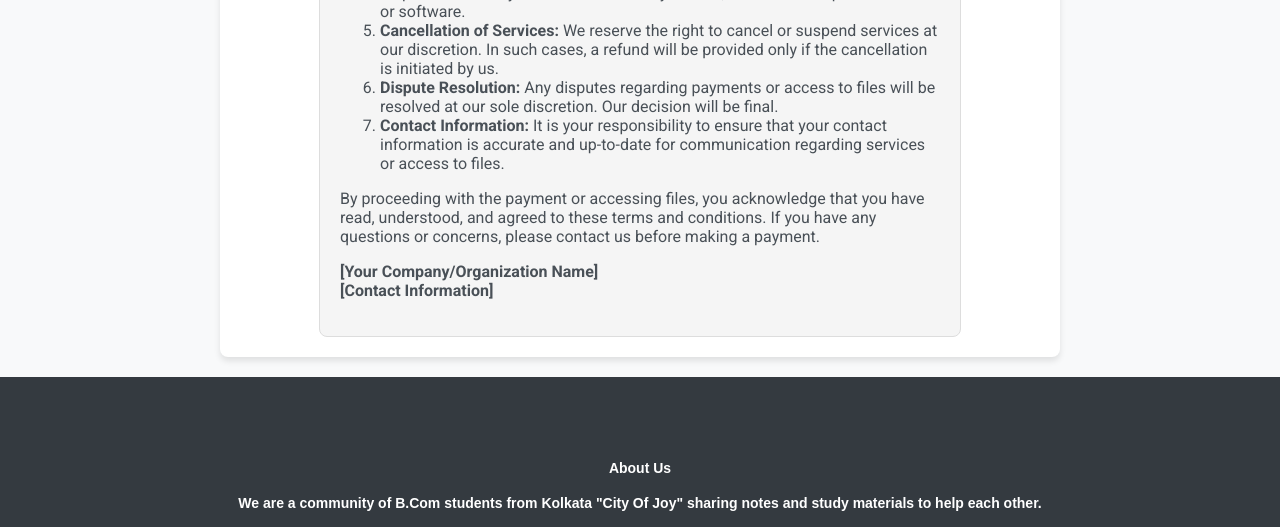
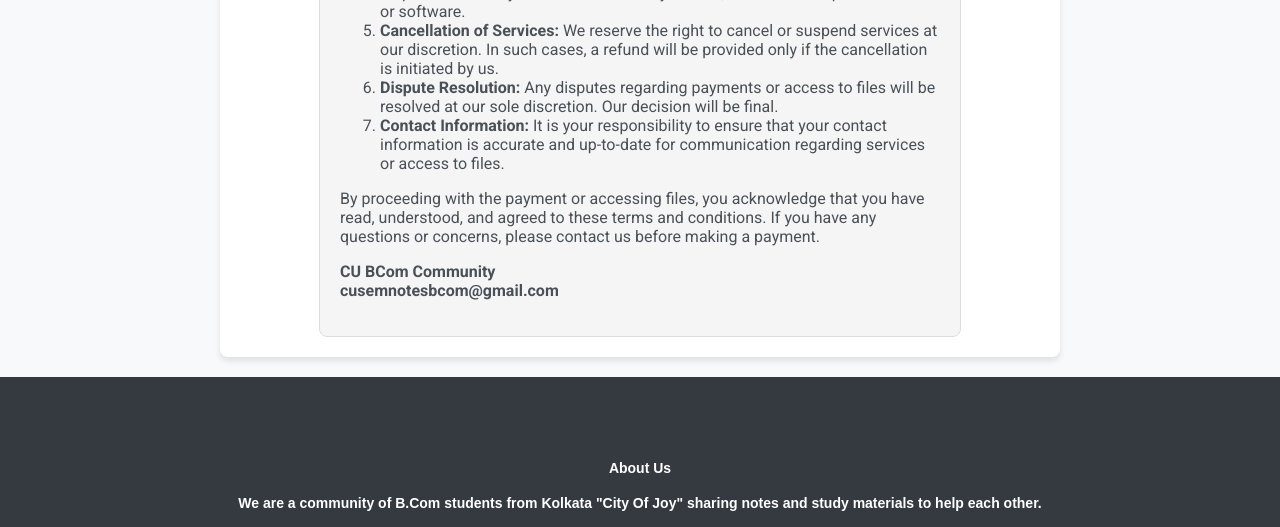
Before and after one commit to cucommunity/Bcom, a plain HTML site: page index.html in a window 1280 px wide. Shown: the part 3111-3638 px from the top of the page. Drawn offline with Linux system fonts and the light colour scheme; a small style sheet from the web is missing.

Commit message:
Update index.html

```diff
--- a/index.html
+++ b/index.html
@@ -510,7 +510,7 @@ main {
 
         <p>By proceeding with the payment or accessing files, you acknowledge that you have read, understood, and agreed to these terms and conditions. If you have any questions or concerns, please contact us before making a payment.</p>
 
-        <p><strong>[Your Company/Organization Name]<br>[Contact Information]</strong></p>
+        <p><strong>CU BCom Community<br>cusemnotesbcom@gmail.com</strong></p>
     </div>
 
     </section>
```
